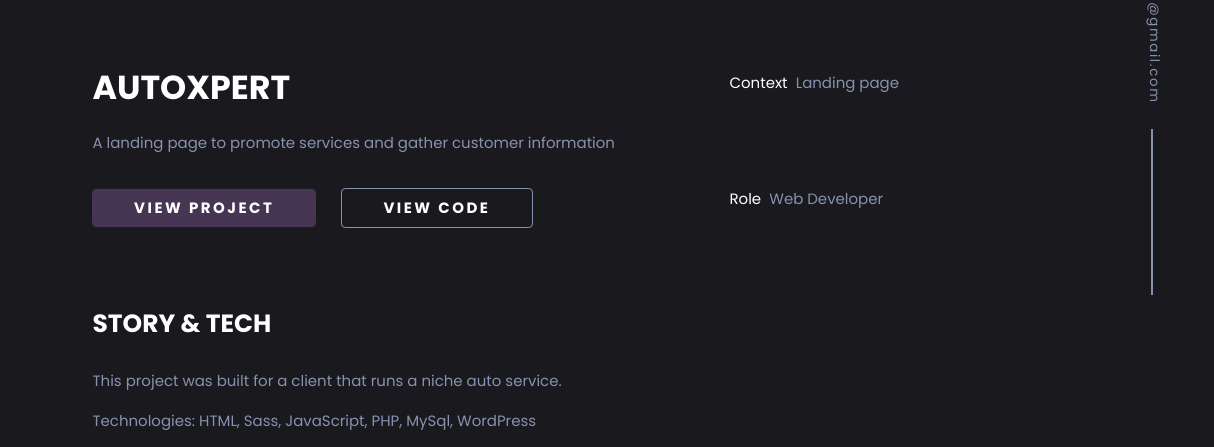
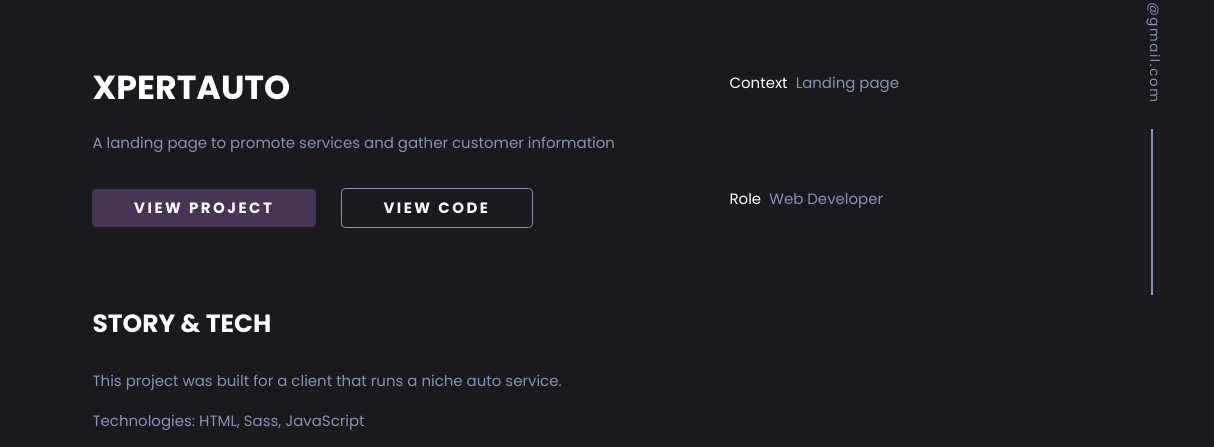
Before and after one commit to DlOMEDES/portfolio-v3, a Gatsby site: page /project/autoxpert in a window 1280 px wide. Shown: the part 505-952 px from the top of the page, 66-1280 px from the left. Built offline with nearby package versions, Linux system fonts and the light colour scheme; Gatsby itself is replaced by a stand-in of ours.

Commit message:
Updated link

```diff
--- a/content/projects/autoxpert/autoxpert.md
+++ b/content/projects/autoxpert/autoxpert.md
@@ -1,11 +1,11 @@
 ---
-title: "AutoXpert"
+title: "XpertAuto"
 featuredImage: autoxpert.png
 context: "Landing page"
 role: "Web Developer"
 intro: "A landing page to promote services and gather customer information"
-viewBtn: "https://mobileautoxpert.com/"
+viewBtn: "https://xpertauto.netlify.app"
 story: "This project was built for a client that runs a niche auto service."
-tech: "Technologies: HTML, Sass, JavaScript, PHP, MySql, WordPress"
+tech: "Technologies: HTML, Sass, JavaScript"
 id: 1
 ---
```
